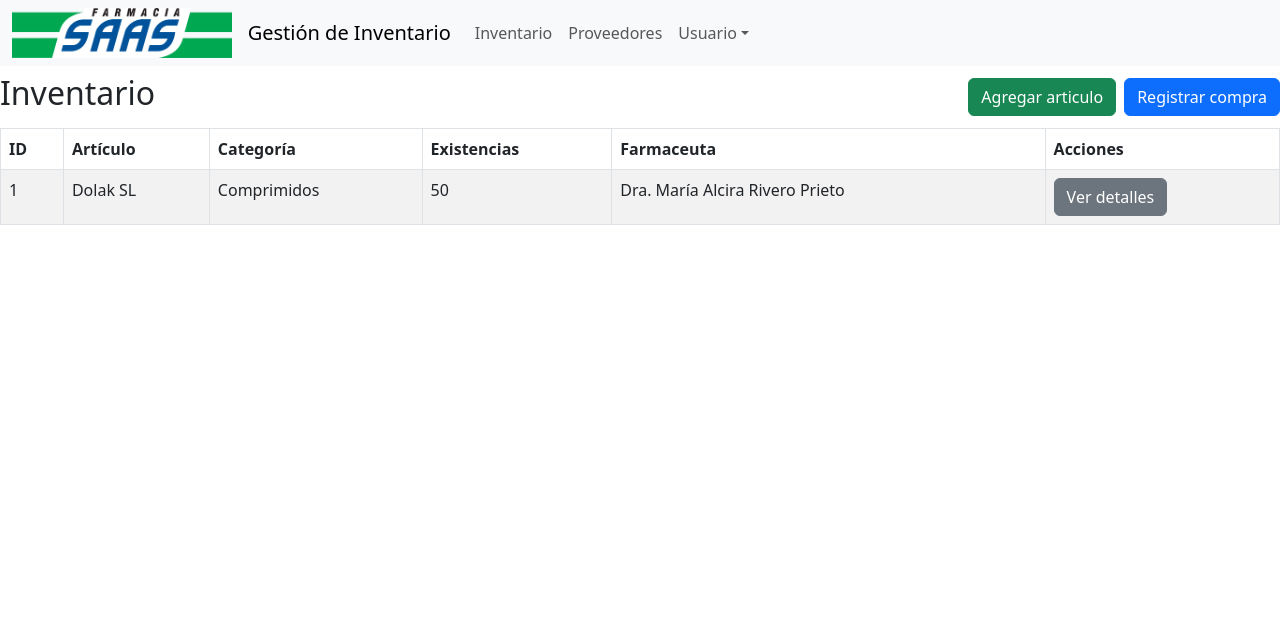
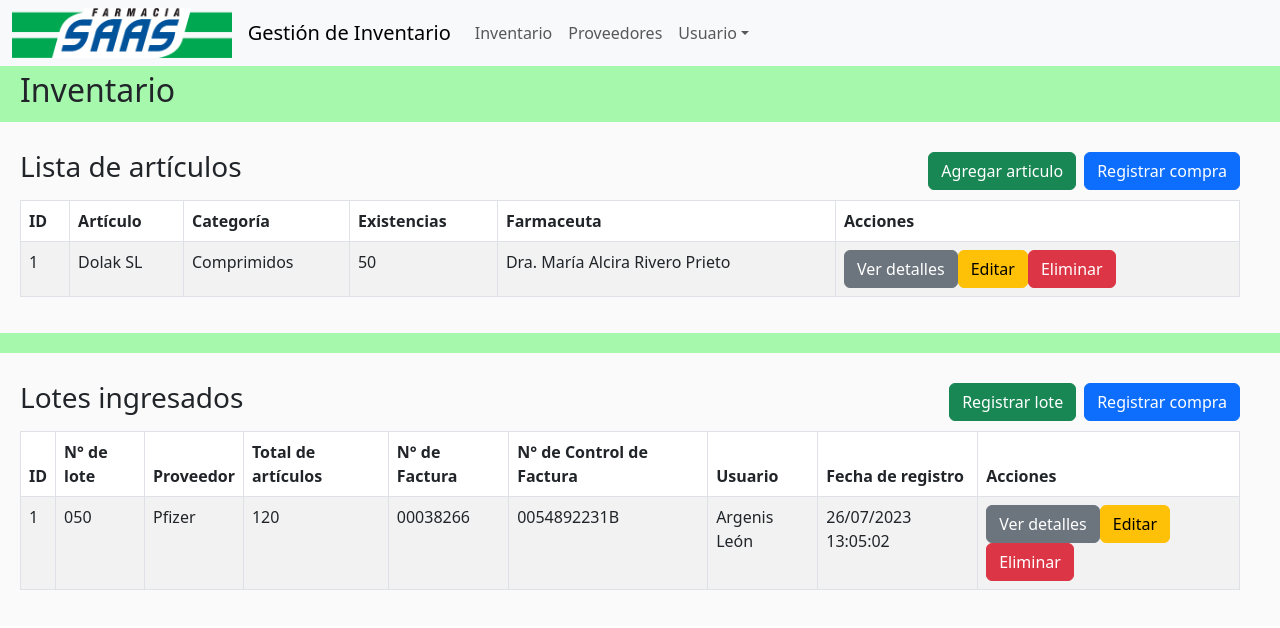
Before and after one commit to jonadavid13/Inventario-Saas, a React (Create React App) app in the folder frontend-inventario/: page /inventario in a window 1280 px wide. Shown: the top 628 px of the page. Built offline with nearby package versions, Linux system fonts and the light colour scheme.

Commit message:
Actualizacion

```diff
--- /dev/null
+++ b/frontend-inventario/src/assets/styles/_Inventario.scss
@@ -0,0 +1,21 @@
+$page-title-color: rgb(166, 248, 173);
+
+.section-container {
+    padding: 20px;
+    padding-right: 40px;
+    background-color: rgb(250, 250, 250);
+}
+.main-header-container {
+    padding: 5px 20px;
+    background-color: $page-title-color;
+}
+
+.section-divider {
+    background-color: $page-title-color;
+    height: 20px;
+}
+
+.table-container {
+    max-height: 50vh;
+    overflow-y: scroll;
+}
--- a/frontend-inventario/src/assets/styles/index.scss
+++ b/frontend-inventario/src/assets/styles/index.scss
@@ -1,3 +1,10 @@
 @import "_HeaderMain";
+@import "_Inventario";
+
+* {
+    box-sizing: border-box;
+    margin: 0;
+    padding: 0;
+}
 
 $saas-verde: #00a94a;
--- a/frontend-inventario/src/components/HeaderMain.js
+++ b/frontend-inventario/src/components/HeaderMain.js
@@ -1,5 +1,6 @@
 import React from "react";
 import { Container, Nav, Navbar, NavDropdown } from "react-bootstrap";
+import { Link } from "react-router-dom/cjs/react-router-dom";
 import LogoSAAS from "../images/Farmacia_SAAS_logo_short.png";
 
 function HeaderMain () {
@@ -8,18 +9,28 @@ function HeaderMain () {
         <div>
           <Navbar expand="md" className="bg-body-tertiary">
             <Container fluid className="d-flex align-items-center">
-                <figure className="logo-container mb-0">
-                    <img src={LogoSAAS} alt="Logo de Farmacia SAAS" className="img-logo"/>
-                </figure>
+              <figure className="logo-container mb-0">
+                <img
+                  src={LogoSAAS}
+                  alt="Logo de Farmacia SAAS"
+                  className="img-logo"
+                />
+              </figure>
 
-              <Navbar.Brand href="#home" className="ms-3">Gestión de Inventario</Navbar.Brand>
+              <Navbar.Brand href="#home" className="ms-3">
+                Gestión de Inventario
+              </Navbar.Brand>
               <Navbar.Toggle aria-controls="basic-navbar-nav" />
               <Navbar.Collapse id="basic-navbar-nav">
                 <Nav className="me-auto">
-                  <Nav.Link href="#home">Inventario</Nav.Link>
-                  <Nav.Link href="#link">Proveedores</Nav.Link>
+                  <Link className="navbar-link nav-link" to="/inventario">
+                    Inventario
+                  </Link>
+                  <Link className="navbar-link nav-link" to="/proveedores">
+                    Proveedores
+                  </Link>
                   <NavDropdown title="Usuario" id="basic-nav-dropdown">
-                    <NavDropdown.Item href="#action/3.2">
+                    <NavDropdown.Item href="/inventario">
                       Cerrar sesión
                     </NavDropdown.Item>
                   </NavDropdown>
--- a/frontend-inventario/src/pages/Inventario.js
+++ b/frontend-inventario/src/pages/Inventario.js
@@ -2,13 +2,21 @@ import React from "react";
 import { HeaderMain } from "../components/HeaderMain";
 import Table from "react-bootstrap/Table";
 
-function Inventario(){
+function Inventario() {
     return (
         <>
-        <HeaderMain/>
-        <main>
-          <div className="main-header-container d-flex justify-content-between align-items-center my-2">
-            <h2>Inventario</h2>
+            <HeaderMain />
+            <main className="main-container">
+                <div className="main-header-container d-flex justify-content-between align-items-center">
+                    <h2 className="page-title">Inventario</h2>
+                    <div className="d-flex">
+
+                    </div>
+                </div>
+
+                <section className="section-container section-articulos">
+                    <div className="section-header-container d-flex justify-content-between align-items-center my-2">
+                        <h3 className="section-title">Lista de artículos</h3>
                         <div>
                             <button type="button" className="btn btn-success">
                                 Agregar articulo
@@ -18,7 +26,9 @@ function Inventario(){
                             </button>
                         </div>
                     </div>
-          <Table striped bordered hover responsive="md">
+
+                    <div className="table-container">
+                    <Table striped bordered hover responsive="md" id="tabla-articulos" className="tabla-articulos">
                         <thead>
                             <tr>
                                 <th>ID</th>
@@ -26,7 +36,7 @@ function Inventario(){
                                 <th>Categoría</th>
                                 <th>Existencias</th>
                                 <th>Farmaceuta</th>
-                <th colSpan={2}>Acciones</th>
+                                <th>Acciones</th>
                             </tr>
                         </thead>
                         <tbody>
@@ -40,10 +50,76 @@ function Inventario(){
                                     <button type="button" className="btn btn-secondary">
                                         Ver detalles
                                     </button>
+                                    <button type="button" className="btn btn-warning">
+                                        Editar
+                                    </button>
+                                    <button type="button" className="btn btn-danger">
+                                        Eliminar
+                                    </button>
                                 </td>
                             </tr>
                         </tbody>
                     </Table>
+                    </div>
+                </section>
+
+                <div className="section-divider"></div>
+
+                <section className="section-container lotes-container">
+                    <div className="section-header-container d-flex justify-content-between align-items-center my-2">
+                        <h3 className="section-title">Lotes ingresados</h3>
+                        <div>
+                            <button type="button" className="btn btn-success">
+                                Registrar lote
+                            </button>
+                            <button type="button" className="btn btn-primary ms-2">
+                                Registrar compra
+                            </button>
+                        </div>
+                    </div>
+
+                    <div className="table-container">
+                    <Table striped bordered hover responsive="md" id="tabla-lotes">
+                        <thead>
+                            <tr>
+                                <th>ID</th>
+                                <th>N° de lote</th>
+                                <th>Proveedor</th>
+                                <th>Total de artículos</th>
+                                <th>N° de Factura</th>
+                                <th>N° de Control de Factura</th>
+                                <th>Usuario</th>
+                                <th>Fecha de registro</th>
+                                <th>Acciones</th>
+                            </tr>
+                        </thead>
+                        <tbody>
+                            <tr>
+                                <td>1</td>
+                                <td>050</td>
+                                <td>Pfizer</td>
+                                <td>120</td>
+                                <td>00038266</td>
+                                <td>0054892231B</td>
+                                <td>Argenis León</td>
+                                <td>26/07/2023 13:05:02</td>
+                                <td>
+                                    <button type="button" className="btn btn-secondary">
+                                        Ver detalles
+                                    </button>
+                                    <button type="button" className="btn btn-warning">
+                                        Editar
+                                    </button>
+                                    <button type="button" className="btn btn-danger">
+                                        Eliminar
+                                    </button>
+                                </td>
+                            </tr>
+                        </tbody>
+                    </Table>
+                    </div>
+                </section>
+
             </main>
         </>
     );
--- a/frontend-inventario/src/pages/Proveedores.js
+++ b/frontend-inventario/src/pages/Proveedores.js
@@ -1,13 +1,52 @@
 import React from "react";
 import { HeaderMain } from "../components/HeaderMain";
+import { Table } from "react-bootstrap";
 
 function Proveedores(){
     return(
         <>
             <HeaderMain/>
-            <div className="p-3">
-                <button type="button" className="btn btn-primary disabled">Nada que mostrar por ahora</button>
-            </div>
+            <main className="main-container">
+                <div className="main-header-container d-flex justify-content-between align-items-center">
+                    <h2 className="page-title">Proveedores</h2>
+                    <div className="d-flex">
+                        <button type="button" className="btn btn-success">Registrar proveedor</button>
+                    </div>
+                </div>
+                <section className="section-container">
+                    <div className="table-container">
+                    <Table striped bordered hover responsive="md" id="tabla-proveedores">
+                        <thead>
+                            <tr>
+                                <th>ID</th>
+                                <th>Nombre</th>
+                                <th>Teléfono</th>
+                                <th>RIF</th>
+                                <th>Dirección</th>
+                                <th>Acciones</th>
+                            </tr>
+                        </thead>
+                        <tbody>
+                            <tr>
+                                <td>1</td>
+                                <td>Genéricos Genven S.A.</td>
+                                <td>0261-7173288</td>
+                                <td>J-019233827</td>
+                                <td>Zona Industrial, Maracaibo, edo. Zulia</td>
+                                <td>
+                                    <button type="button" className="btn btn-secondary">
+                                        Editar
+                                    </button>
+                                    <button type="button" className="btn btn-danger">
+                                        Eliminar
+                                    </button>
+                                </td>
+                            </tr>
+                        </tbody>
+                    </Table>
+                    </div>
+                </section>
+            </main>
         </>
     )
 }
--- a/frontend-inventario/src/routes/routes.js
+++ b/frontend-inventario/src/routes/routes.js
@@ -4,7 +4,7 @@ import { Proveedores } from "../pages/Proveedores";
 const routes = [
     {
         title: 'Inventario',
-        path: '/',
+        path: '/inventario',
         component: Inventario
     },
     {
```
Also changed, not shown: frontend-inventario/src/assets/styles/_HeaderMain.scss (line endings or trailing spaces). Lines whose indentation alone changed are shown as unchanged.
